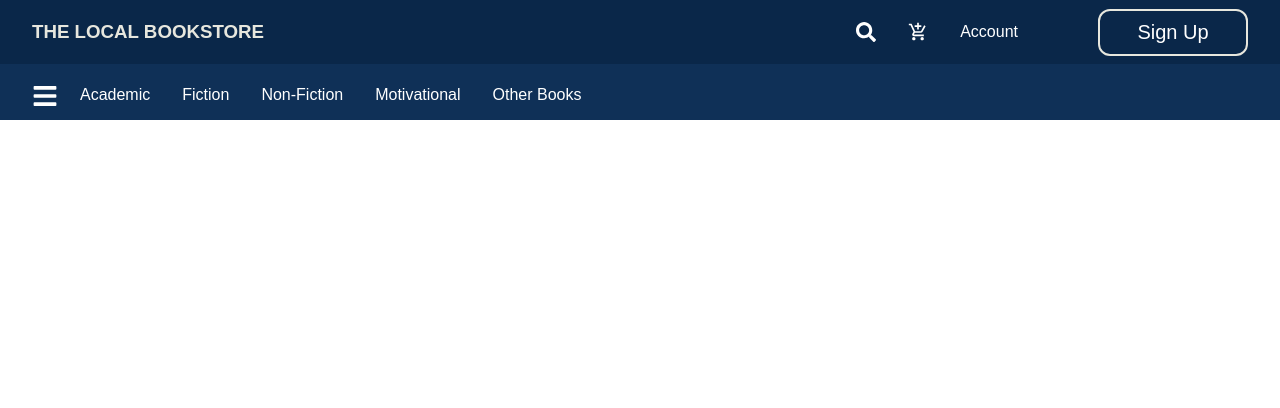
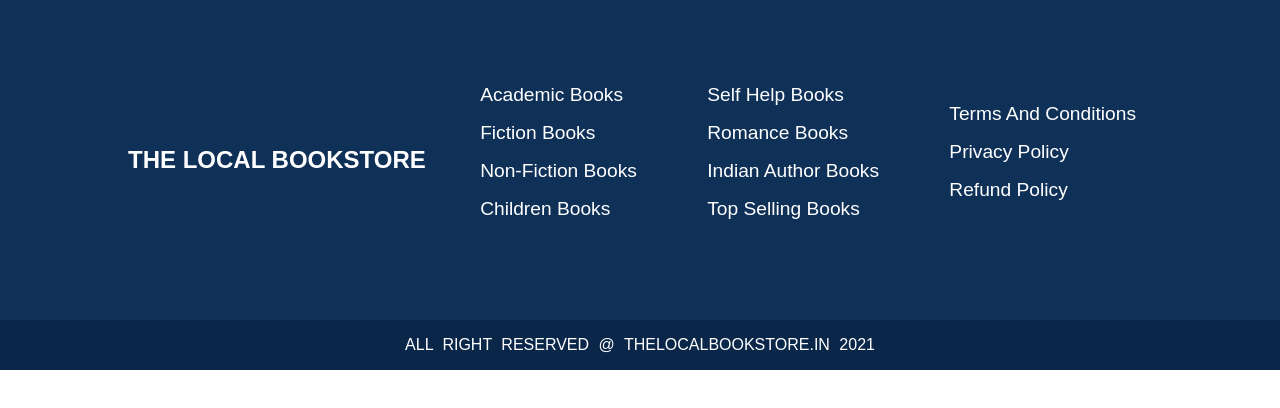
Before and after one commit to tech-introspectors/Localbookstore.in, a React (Create React App) app: page / in a window 1280 px wide. Shown: the top 408 px of the page. Built offline with nearby package versions, Linux system fonts and the light colour scheme.

Commit message:
Added footer component

```diff
--- a/src/App.js
+++ b/src/App.js
@@ -1,16 +1,19 @@
 import React from "react";
-import Navbar from "./components/navbar/Navbar";
+// import Navbar from "./components/navbar/Navbar";
 import GlobalStyle from "./GlobalStyle";
 // import LoginSystem from "./components/loginSystem/LoginSystem";
-import ToggleNavbar from "./components/navbar/ToggleNavbar";
+// import ToggleNavbar from "./components/navbar/ToggleNavbar";
+import Footer from "./components/footer/Footer";
 
 function App() {
   return (
     <div>
       <GlobalStyle />
-      <Navbar />
-      <ToggleNavbar />
+      {/* <Navbar /> */}
+      {/* <ToggleNavbar /> */}
       {/* <LoginSystem reverse={true} /> */}
+
+      <Footer />
     </div>
   );
 }
--- /dev/null
+++ b/src/components/footer/Footer.js
@@ -0,0 +1,167 @@
+import React from "react";
+import styled, { css } from "styled-components";
+import { Link } from "react-router-dom";
+import {
+  darkPrimaryColor,
+  darkSecondaryColor,
+} from "./../../constants/constants";
+
+import {
+  ColumnOneData,
+  ColumnThreeData,
+  ColumnTwoData,
+} from "../../data/FooterData";
+
+const Container = styled.div`
+  width: 100%;
+  height: 100%;
+  background: ${darkSecondaryColor};
+`;
+
+const Wrapper = styled.div`
+  display: flex;
+  justify-content: space-between;
+  align-items: center;
+  max-width: 80vw;
+  widht: 80vw;
+  margin: auto;
+  min-height: 40vh;
+  height:40vh:
+  padding: 3rem 3rem;
+  transition: all 0.5s ease 0s;
+
+  @media screen and (max-width: 768px) {
+    flex-direction: column;
+    height: 100%;
+    align-items: flex-start;
+    justify-content: flex-start;
+  }
+`;
+const LogoContainer = styled.div`
+  @media screen and (max-width: 768px) {
+    width: 100%;
+  }
+`;
+
+const Logo = styled(Link)`
+  text-decoration: none;
+  h2 {
+    color: #fff;
+    text-align: center;
+
+    @media screen and (max-width: 768px) {
+      margin-top: 5rem;
+    }
+  }
+`;
+
+const ColumnsStyle = css`
+  display: flex;
+  justify-content: center;
+  align-items: flex-start;
+  flex-direction: column;
+  margin: 0 1rem;
+
+  @media screen and (max-width: 768px) {
+    margin-bottom: 2rem;
+  }
+`;
+
+const ColumnOne = styled.div`
+  ${ColumnsStyle}
+
+  @media screen and (max-width: 768px) {
+    margin-top: 5rem;
+  }
+`;
+const ItemLink = styled(Link)`
+  text-decoration: none;
+  margin-bottom: 1rem;
+  color: #fff;
+  font-size: 1.2rem;
+
+  &:hover {
+    text-decoration: underline;
+  }
+
+  @media screen and (max-width: 768px) {
+    font-size: 1.2rem;
+  }
+`;
+
+const ColumnTwo = styled.div`
+  ${ColumnsStyle}
+`;
+const ColumnThree = styled.div`
+  ${ColumnsStyle}
+`;
+
+const BottomFooter = styled.div`
+  background: ${darkPrimaryColor};
+  width: 100%;
+  display: flex;
+  justify-content: center;
+  align-items: center;
+`;
+const Content = styled.div`
+  p {
+    color: #fff;
+    text-transform: uppercase;
+    word-spacing: 5px;
+    text-align: center;
+    padding: 16px 0;
+
+    @media screen and (max-width: 768px) {
+      font-size: 0.65rem;
+    }
+  }
+`;
+
+const Footer = () => {
+  return (
+    <Container>
+      <Wrapper>
+        <LogoContainer>
+          <Logo to="/">
+            <h2>THE LOCAL BOOKSTORE</h2>
+          </Logo>
+        </LogoContainer>
+        <ColumnOne>
+          {ColumnOneData.map((items, index) => {
+            return (
+              <ItemLink to={items.path} key={index}>
+                {items.category}
+              </ItemLink>
+            );
+          })}
+        </ColumnOne>
+
+        <ColumnTwo>
+          {ColumnTwoData.map((items, index) => {
+            return (
+              <ItemLink to={items.path} key={index}>
+                {items.category}
+              </ItemLink>
+            );
+          })}
+        </ColumnTwo>
+        <ColumnThree>
+          {ColumnThreeData.map((items, index) => {
+            return (
+              <ItemLink to={items.path} key={index}>
+                {items.title}
+              </ItemLink>
+            );
+          })}
+        </ColumnThree>
+      </Wrapper>
+      <BottomFooter>
+        <Content>
+          <p>All Right Reserved @ thelocalbookstore.in 2021</p>
+        </Content>
+      </BottomFooter>
+    </Container>
+  );
+};
+
+export default Footer;
--- /dev/null
+++ b/src/data/FooterData.js
@@ -0,0 +1,52 @@
+export const ColumnOneData = [
+  {
+    category: "Academic Books",
+    path: "/academicBooks",
+  },
+  {
+    category: "Fiction Books",
+    path: "/fictionBooks",
+  },
+  {
+    category: "Non-Fiction Books",
+    path: "/non-fictionBooks",
+  },
+  {
+    category: "Children Books",
+    path: "/childrenBooks",
+  },
+];
+
+export const ColumnTwoData = [
+  {
+    category: "Self Help Books",
+    path: "/selfHelpBooks",
+  },
+  {
+    category: "Romance Books",
+    path: "/romanceBooks",
+  },
+  {
+    category: "Indian Author Books",
+    path: "/indianAuthorBooks",
+  },
+  {
+    category: "Top Selling Books",
+    path: "/topSellingBooks",
+  },
+];
+
+export const ColumnThreeData = [
+  {
+    title: "Terms And Conditions",
+    path: "/termsAndConditions",
+  },
+  {
+    title: "Privacy Policy",
+    path: "/privacyPolicy",
+  },
+  {
+    title: "Refund Policy",
+    path: "/refundPolicy",
+  },
+];
```
